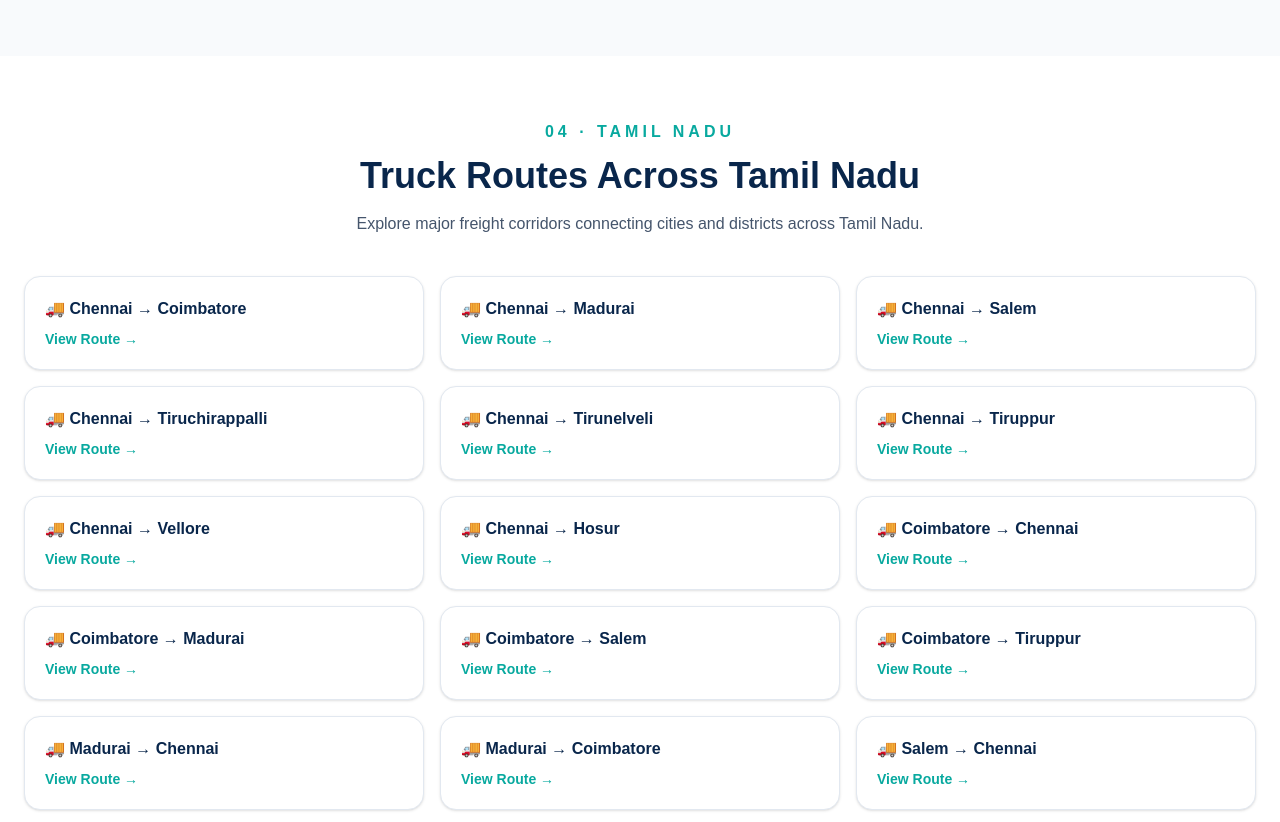
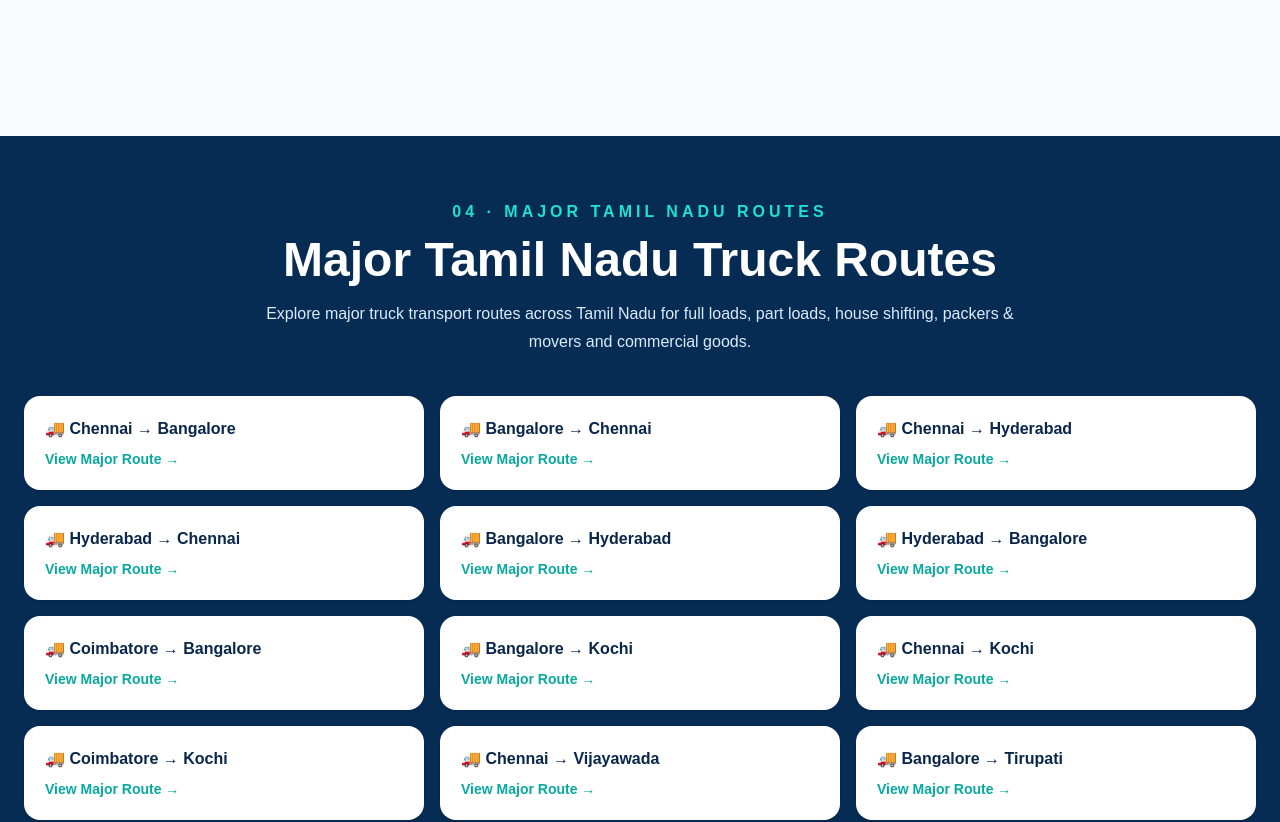
Before and after one commit to haleemablog-del/loadzy, a Next.js app: page /routes in a window 1280 px wide. Shown: the part 3360-4182 px from the top of the page. Built offline with nearby package versions, Linux system fonts and the light colour scheme.

Commit message:
Complete Tamil Nadu routes homepage integration

```diff
--- a/app/page.tsx
+++ b/app/page.tsx
@@ -812,7 +812,7 @@ Pickup Date: ${pickupDate}`;
 <div className="mt-10 grid gap-5 sm:grid-cols-2 lg:grid-cols-5">
 
   <a
-    href="/tamil-nadu"
+    href="/routes"
     className="block rounded-2xl border border-slate-200 bg-white p-6 text-center shadow-sm transition hover:-translate-y-1 hover:shadow-lg"
   >
     <div className="text-4xl">📍</div>
@@ -820,7 +820,7 @@ Pickup Date: ${pickupDate}`;
       Tamil Nadu
     </h3>
     <p className="mt-2 text-sm leading-6 text-slate-500">
-      Town, city & district routes
+     Town, city, district & major routes
     </p>
   </a>
 
--- a/app/routes/page.tsx
+++ b/app/routes/page.tsx
@@ -305,16 +305,44 @@ export default function RoutesPage() {
         routes={districtRoutes}
       />
 
-      {/* 04 TAMIL NADU */}
-      <section className="bg-white">
-        <RouteSection
-          number="04"
-          label="TAMIL NADU"
-          title="Truck Routes Across Tamil Nadu"
-          description="Explore major freight corridors connecting cities and districts across Tamil Nadu."
-          routes={tamilNaduRoutes}
-        />
-      </section>
+      {/* 04 MAJOR TAMIL NADU ROUTES - BATCH 1 TO 12 */}
+<section className="mt-20 bg-[#062c54] px-6 py-16">
+  <div className="mx-auto max-w-7xl">
+
+    <div className="text-center text-white">
+      <div className="font-black tracking-[0.25em] text-[#1ee1d3]">
+        04 · MAJOR TAMIL NADU ROUTES
+      </div>
+
+      <h2 className="mt-3 text-4xl font-black md:text-5xl">
+        Major Tamil Nadu Truck Routes
+      </h2>
+
+      <p className="mx-auto mt-4 max-w-3xl leading-7 text-blue-100">
+        Explore major truck transport routes across Tamil Nadu for
+        full loads, part loads, house shifting, packers & movers and
+        commercial goods.
+      </p>
+    </div>
+
+    <div className="mt-10 grid gap-4 sm:grid-cols-2 lg:grid-cols-3">
+      {loadzyRoutes.map((route) => (
+        <a
+          key={`${route.fromSlug}-${route.toSlug}`}
+          href={`/routes/${route.fromSlug}/${route.toSlug}`}
+          className="rounded-2xl border border-white/10 bg-white p-5 font-black text-[#09264b] shadow-sm transition hover:-translate-y-1 hover:border-[#1ee1d3] hover:shadow-lg"
+        >
+          🚚 {route.from} → {route.to}
+
+          <span className="mt-2 block text-sm font-bold text-[#08a99f]">
+            View Major Route →
+          </span>
+        </a>
+      ))}
+    </div>
+
+  </div>
+</section>
 
       {/* 05 KARNATAKA */}
       <RouteSection
```
